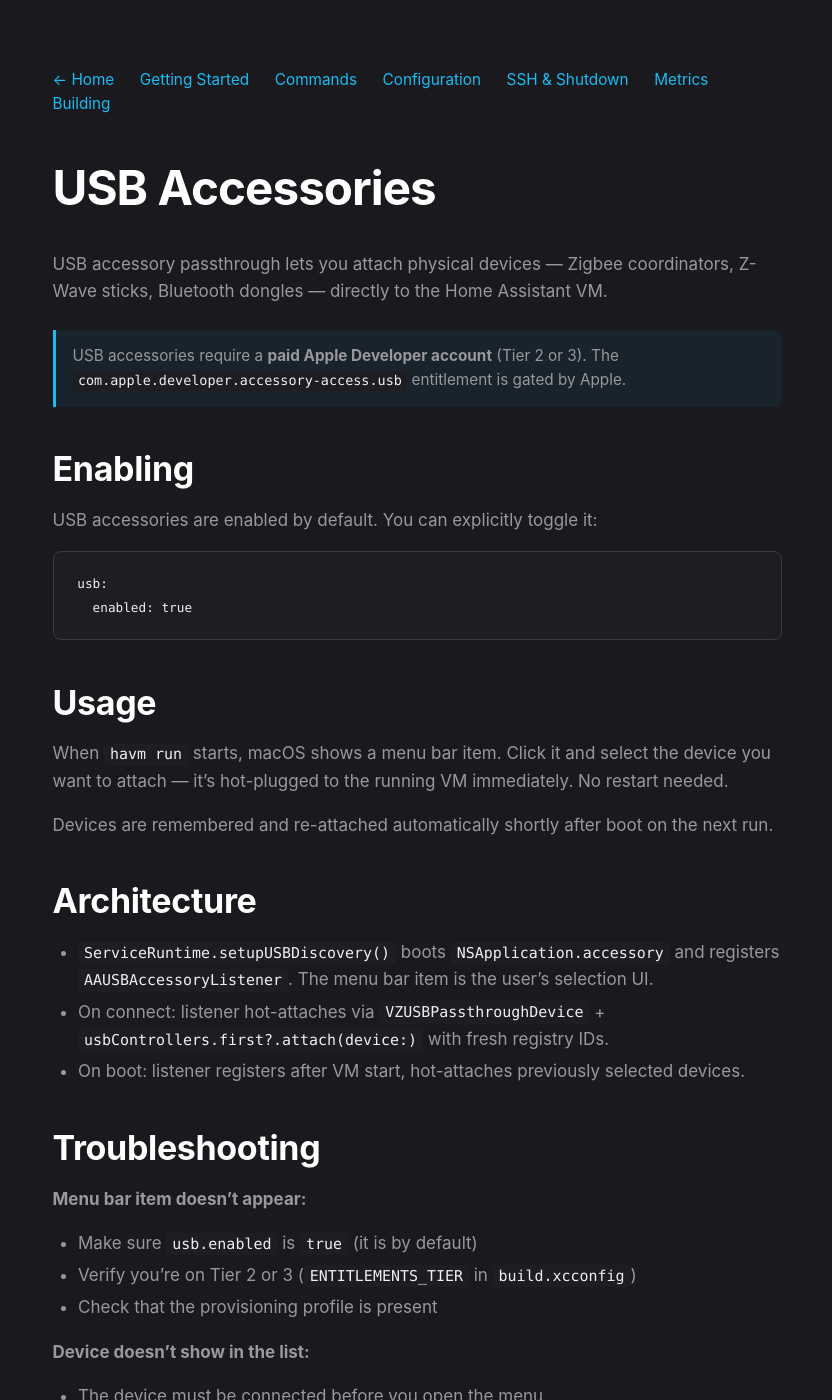
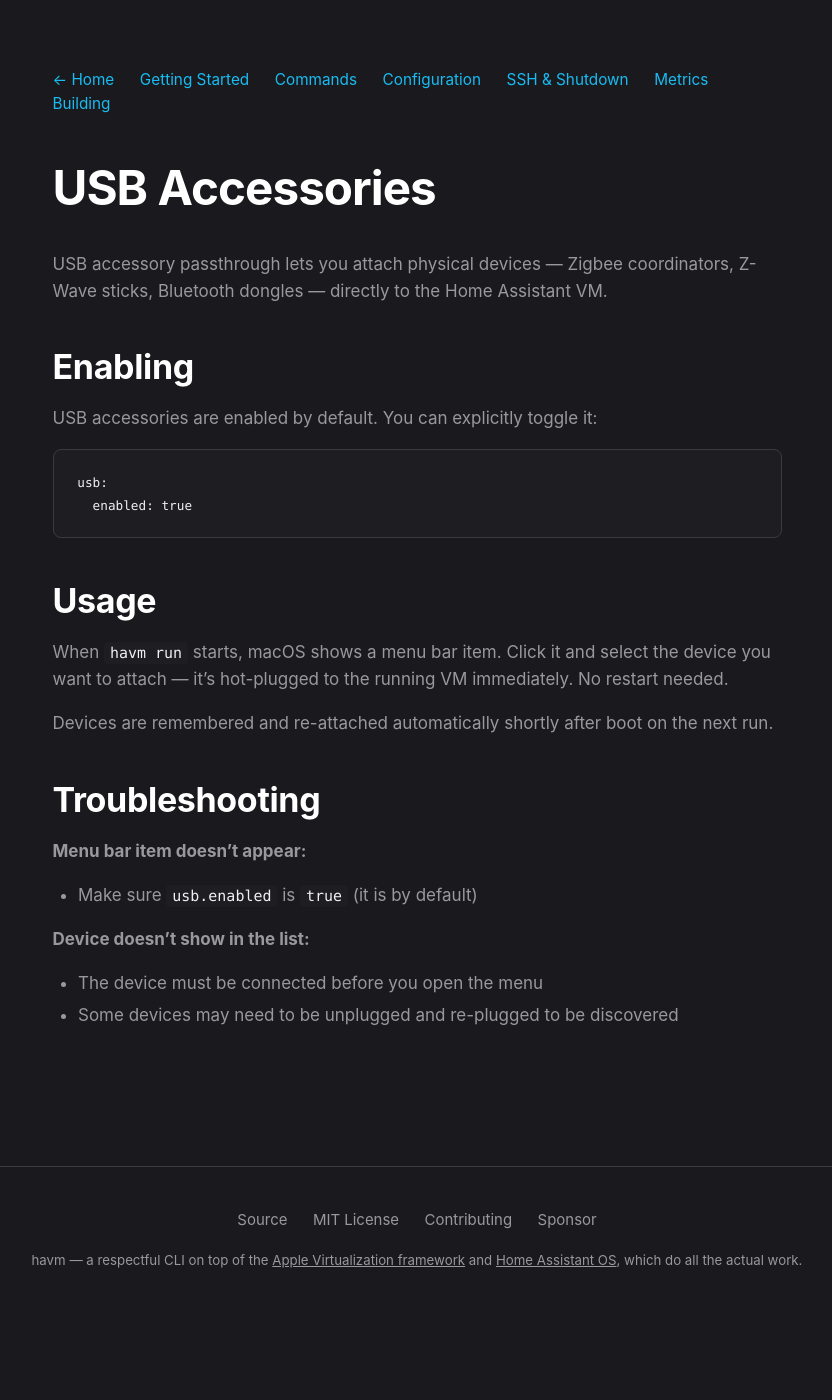
Before and after one commit to IngmarStein/havm, a Jekyll site: the page built from docs/usb-accessories.md, in a window 1280 px wide and 1400 px high. Shown: the whole window, without its empty margins (223-1055 px from the left). Built offline with Jekyll 4.4.1, drawn with Linux system fonts in a browser that asks for light colours.

Commit message:
docs: strip implementation details from USB page, keep it user-focused

```diff
--- a/docs/usb-accessories.md
+++ b/docs/usb-accessories.md
@@ -21,12 +21,6 @@
 coordinators, Z-Wave sticks, Bluetooth dongles — directly to the
 Home Assistant VM.
 
-<div class="note">
-USB accessories require a <strong>paid Apple Developer account</strong>
-(Tier 2 or 3). The <code>com.apple.developer.accessory-access.usb</code>
-entitlement is gated by Apple.
-</div>
-
 ## Enabling
 
 USB accessories are enabled by default. You can explicitly toggle it:
@@ -45,22 +39,10 @@
 Devices are remembered and re-attached automatically shortly after boot
 on the next run.
 
-## Architecture
-
-- `ServiceRuntime.setupUSBDiscovery()` boots `NSApplication.accessory`
-  and registers `AAUSBAccessoryListener`. The menu bar item is the user's
-  selection UI.
-- On connect: listener hot-attaches via `VZUSBPassthroughDevice` +
-  `usbControllers.first?.attach(device:)` with fresh registry IDs.
-- On boot: listener registers after VM start, hot-attaches previously
-  selected devices.
-
 ## Troubleshooting
 
 **Menu bar item doesn't appear:**
 - Make sure `usb.enabled` is `true` (it is by default)
-- Verify you're on Tier 2 or 3 (`ENTITLEMENTS_TIER` in `build.xcconfig`)
-- Check that the provisioning profile is present
 
 **Device doesn't show in the list:**
 - The device must be connected before you open the menu
```
